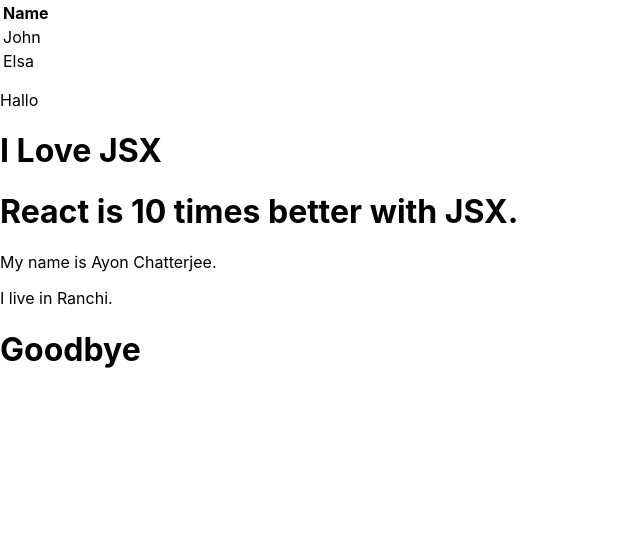
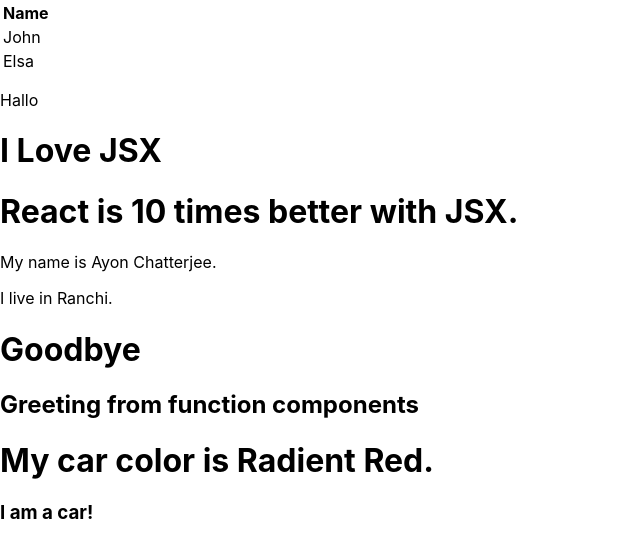
Before and after one commit to AyonChatterjee/JavaScript-and-React-Tutorials, a React (Create React App) app in the folder React Tutorials/my_react_tutorials/: page / in a window 1280 px wide. Shown: the top 558 px of the page, without its empty margins (0-640 px from the left). Built offline with nearby package versions, Linux system fonts and the light colour scheme.

Commit message:
React Functional Components

```diff
--- /dev/null
+++ b/React Tutorials/my_react_tutorials/src/Greet.js
@@ -0,0 +1,19 @@
+import React from "react";
+
+function Greet() {
+    return <h2>Greeting from function components</h2>
+}
+
+function Car() {
+    return <h3>I am a car!</h3>
+}
+
+function CarColor() {
+    return (
+    <div>
+    <h1>My car color is Radient Red.</h1>
+    <Car />
+    </div>
+    ) ;
+}
+export { Greet , CarColor} ;
--- a/React Tutorials/my_react_tutorials/src/index.js
+++ b/React Tutorials/my_react_tutorials/src/index.js
@@ -2,6 +2,7 @@
 import ReactDOM from 'react-dom/client';
 import './index.css';
 import App from './App';
+import {Greet , CarColor} from './Greet';
 
 const myElement1 = <h1>I Love JSX</h1>
 const expression = <h1>React is {5 + 5} times better with JSX.</h1>
@@ -25,6 +26,8 @@
     {expression}
     {myElement}
     {myElement2}
+    <Greet />
+    <CarColor />
   </React.StrictMode>
 );
 
```
